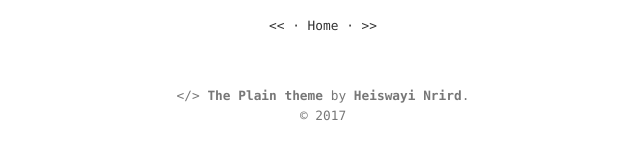
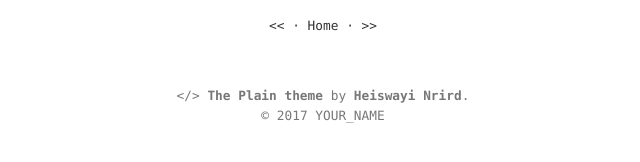
Before and after one commit to mukeshjha5661/bitcoin-donation, a Jekyll site: the page built from _posts/2015-09-09-download-this-theme.md, in a window 1280 px wide. Shown: the part 561-723 px from the top of the page, without its empty margins (317-957 px from the left). Built offline with Jekyll 4.4.1, drawn with Linux system fonts in a browser that asks for light colours.

Commit message:
Update footer.html

```diff
--- a/_includes/footer.html
+++ b/_includes/footer.html
@@ -1,4 +1,4 @@
 <div class="footer">
   <span class="block">&lt;/&gt; <a href="http://github.com/heiswayi/the-plain" title="a minimalist Jekyll theme for personal blog">The Plain theme</a> by <a href="http://heiswayi.github.io">Heiswayi Nrird</a>.</span>
-  <span class="block">&copy; {{ site.time | date: '%Y' }} {{ site.author_Mukesh }}</span>
+  <span class="block">&copy; {{ site.time | date: '%Y' }} {{ site.author_name }}</span>
 </div>
```
